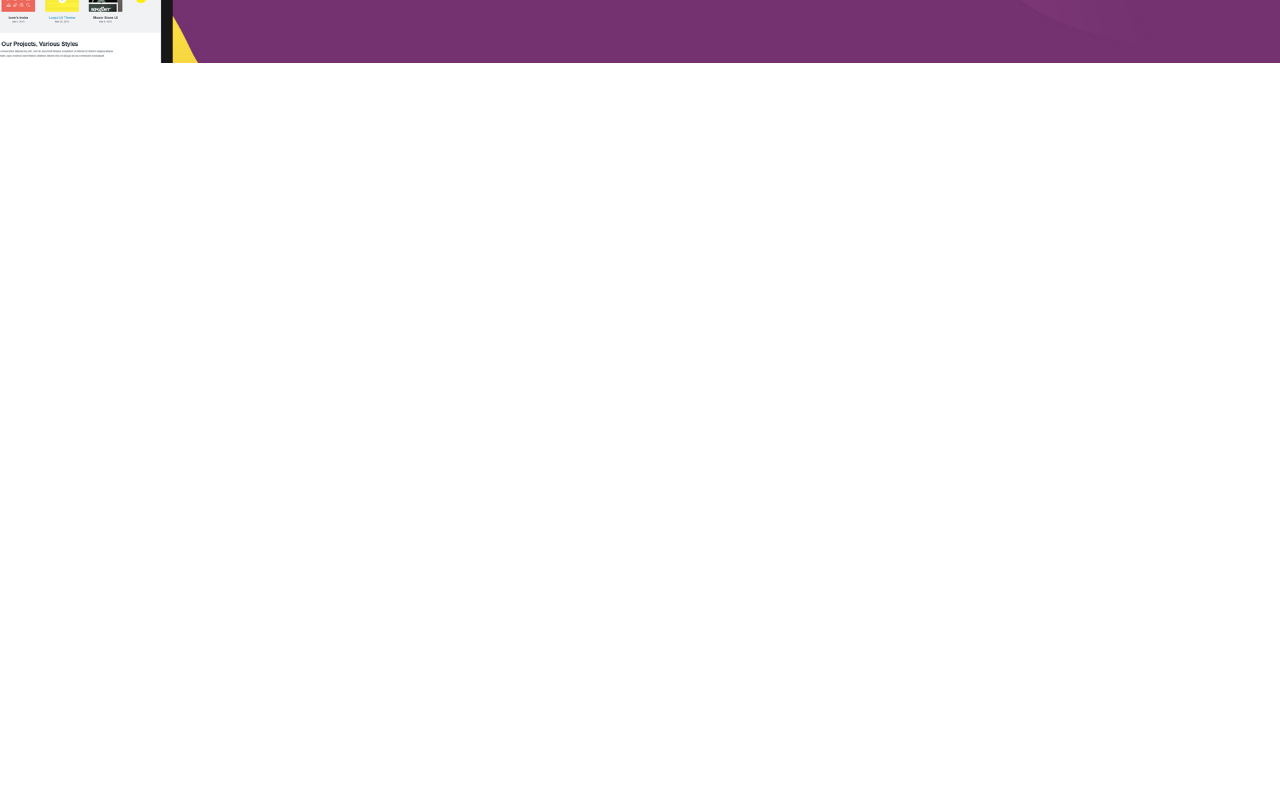
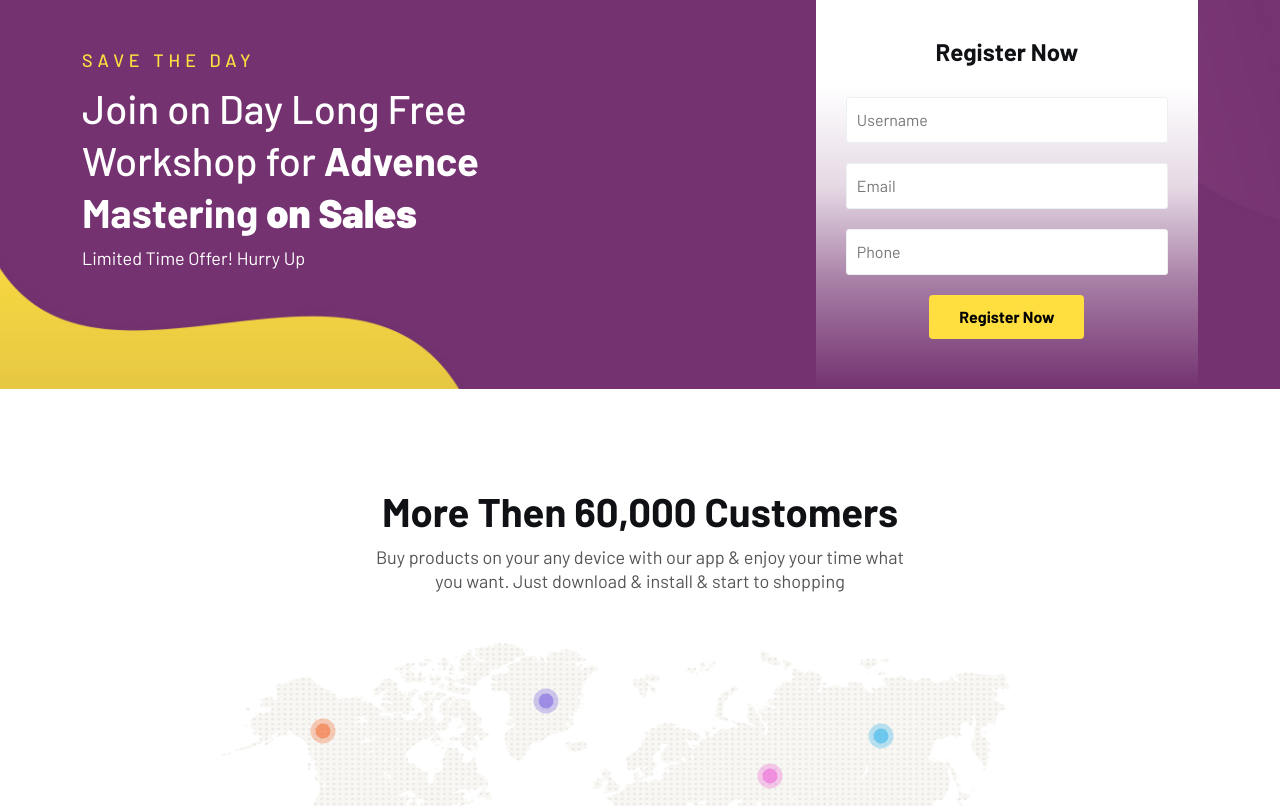
Before and after one commit to Khuyenne/ecommerce-web, a React (Vite) app: page / in a window 1280 px wide. Shown: the part 2860-3666 px from the top of the page. Before the commit the page ends 2923 px from the top, so only its background shows below. Built offline with nearby package versions, Linux system fonts and the light colour scheme.

Commit message:
update homepage

```diff
--- a/src/home/Home.jsx
+++ b/src/home/Home.jsx
@@ -3,6 +3,7 @@
 import HomeCategory from './HomeCategory'
 import CategoryShowCase from './CategoryShowCase'
 import Register from './Register'
+import LocationSprade from './LocationSprade'
 
 const Home = () => {
   return (
@@ -11,6 +12,7 @@
       <HomeCategory/>
       <CategoryShowCase/>
       <Register/>
+      <LocationSprade/>
     </div>
   )
 }
--- /dev/null
+++ b/src/home/LocationSprade.jsx
@@ -0,0 +1,47 @@
+import React from 'react';
+import { Link } from 'react-router-dom';
+const title = "More Then 60,000 Customers";
+
+const desc = "Buy products on your any device with our app & enjoy your time what you want. Just download & install & start to shopping";
+
+const clientsList =
+[ { imgUrl: '/src/assets/images/clients/01.jpg', imgAlt: 'education thumb rajibraj91 rajibraj', text: 'Join with Us', },
+  { imgUrl: '/src/assets/images/clients/02.jpg', imgAlt: 'education thumb rajibraj91 rajibraj', text: 'Join with Us', },
+  { imgUrl: '/src/assets/images/clients/03.jpg', imgAlt: 'education thumb rajibraj91 rajibraj', text: 'Join with Us', },
+  { imgUrl: '/src/assets/images/clients/avater.jpg', imgAlt: 'education thumb rajibraj91 rajibraj', text: 'Join with Us', },
+  { imgUrl: '/src/assets/images/clients/avater.jpg', imgAlt: 'education thumb rajibraj91 rajibraj', text: 'Join with Us', },
+  { imgUrl: '/src/assets/images/clients/avater.jpg', imgAlt: 'education thumb rajibraj91 rajibraj', text: 'Join with Us', },
+  { imgUrl: '/src/assets/images/clients/avater.jpg', imgAlt: 'education thumb rajibraj91 rajibraj', text: 'Join with Us', }, ]
+
+const LocationSprade = () => {
+  return (
+    <div className="clients-section style-2 padding-tb">
+        <div className="container">
+            <div className="section-header text-center">
+                <h2 className="title">{title}</h2>
+                <p>{desc}</p>
+            </div>
+
+            {/**main content */}
+            <div className="section-wrapper">
+                <div className="clients">
+                    {
+                        clientsList.map((val, i) =>(
+                            <div key={i} className='client-list'>
+                                <Link to="/sign-up" className='client-content'>
+                                    <span>{val.text}</span>
+                                </Link>
+                                <div className="client-thumb">
+                                    <img src={val.imgUrl} alt="" />
+                                </div>
+                            </div>
+                        ))
+                    }
+                </div>
+            </div>
+        </div>
+    </div>
+  )
+}
+
+export default LocationSprade
--- a/src/home/Register.jsx
+++ b/src/home/Register.jsx
@@ -1,7 +1,7 @@
 import React from 'react';
 const subTitle = "Save The Day";
 const title = (
-    <h2>Join on Day Long Free Workshop for <b>Advence <span>Mastering</span><b> on Sales</b></b></h2>
+    <h2 className='title'>Join on Day Long Free Workshop for <b>Advence <span>Mastering</span><b> on Sales</b></b></h2>
 );
 
 const desc = "Limited Time Offer! Hurry Up";
@@ -14,11 +14,23 @@
                 <div className="col">
                     <div className="section-header">
                         <span className="subtitle">{subTitle}</span>
+                        {title}
+                        <p>{desc}</p>
                     </div>
                 </div>
 
                 <div className="col">
-
+                    <div className="section-wrapper">
+                        <h4>Register Now</h4>
+                        <from className="register-form">
+                            <input type="text" name="name" placeholder='Username' className='reg-input' />
+                            <input type="email" name="email" placeholder='Email' className='reg-input' />
+                            <input type="number" name="number" placeholder='Phone' className='reg-input' />
+                            <button type='submit' className='lab-btn'>
+                                Register Now
+                            </button>
+                        </from>
+                    </div>
                 </div>
             </div>
         </div>
```
